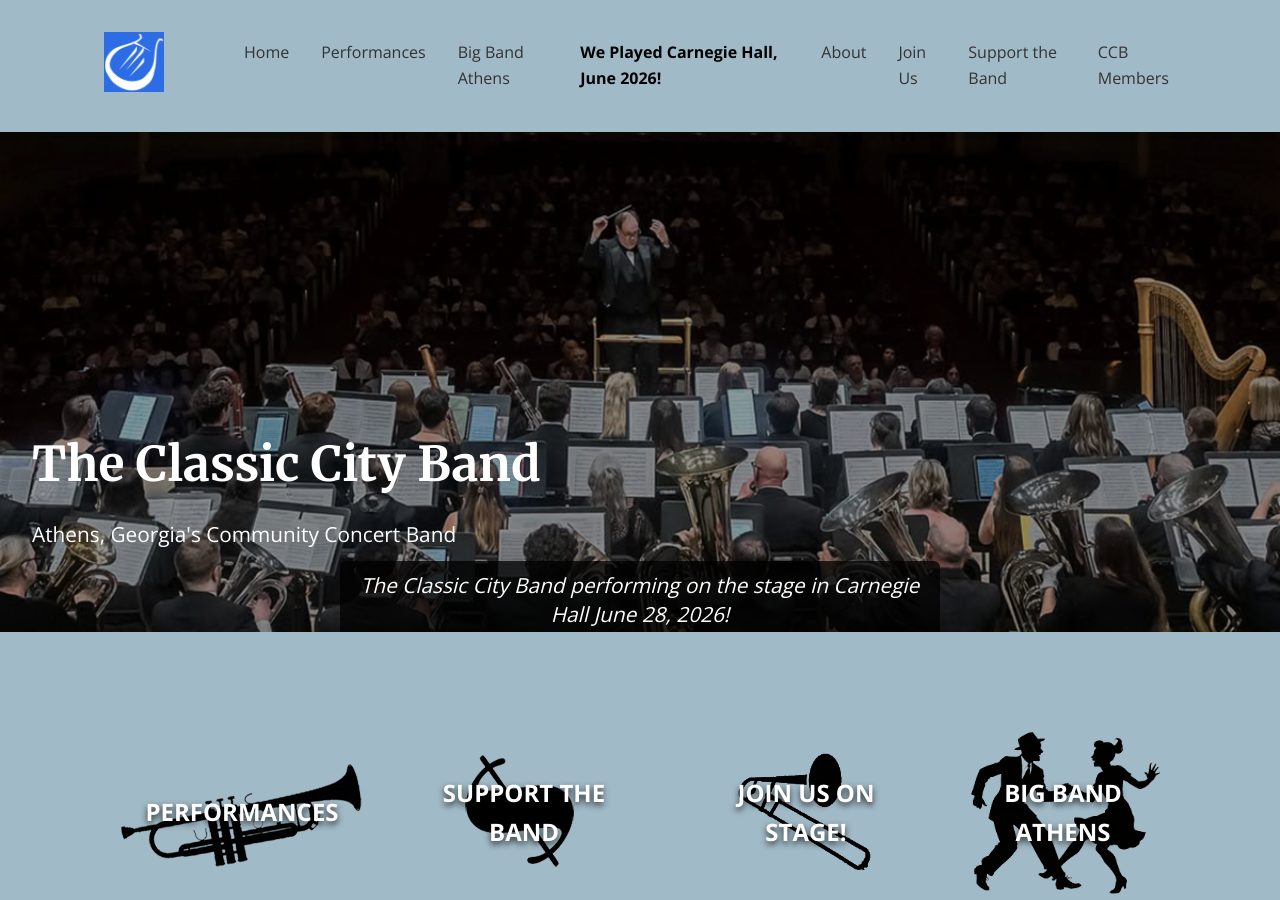
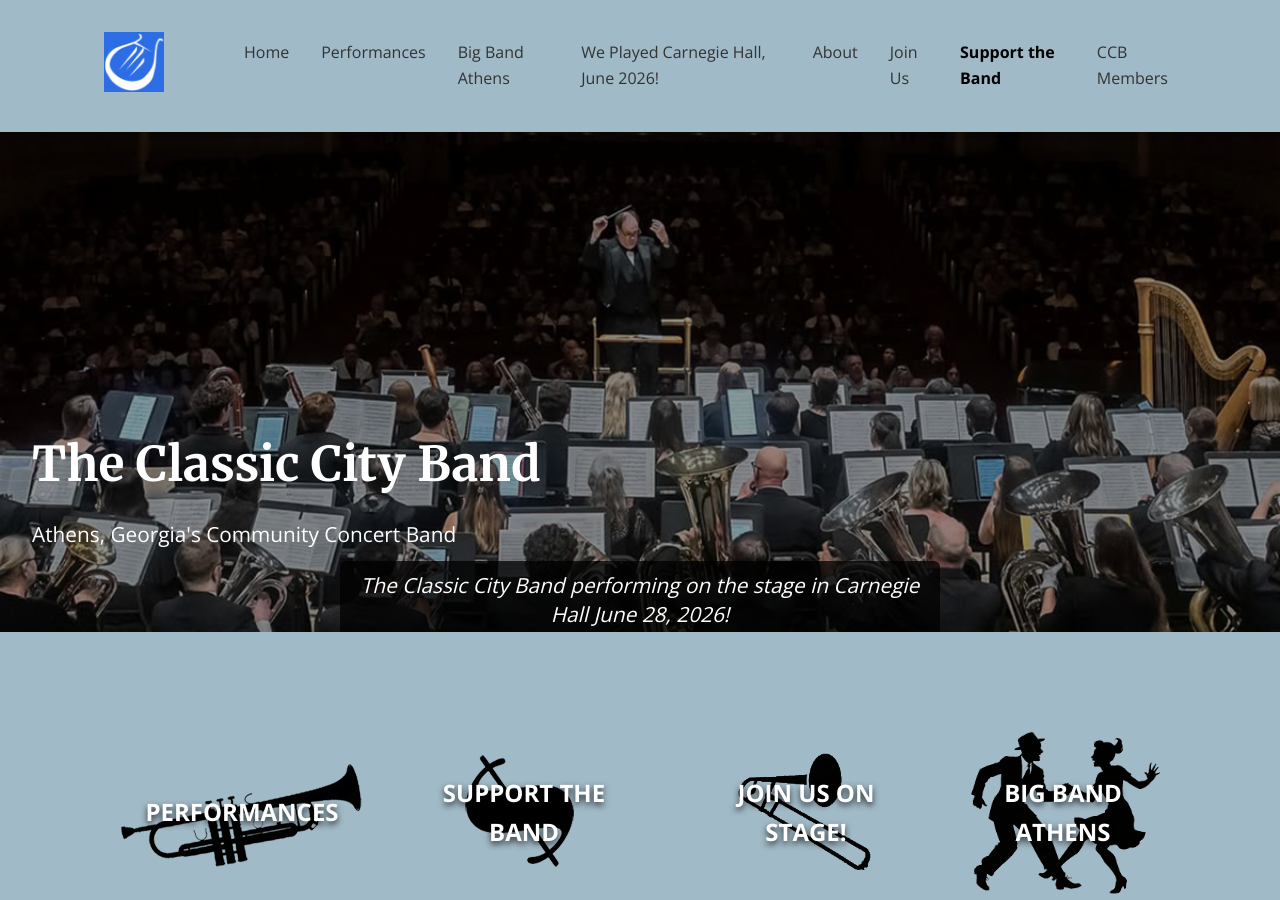
Before and after one commit to webmasterCCB/CCBwebsite, a Jekyll site: the page built from index.html, in a window 1280 px wide and 900 px high. Built offline with Jekyll 4.4.1, drawn with Linux system fonts in a browser that asks for light colours; comment, search, counter and statistics services are not loaded.

Commit message:
Update header.html

```diff
--- a/_includes/header.html
+++ b/_includes/header.html
@@ -9,10 +9,10 @@
         <li><a href="{{ '/' | relative_url }}">Home</a></li>
         <li><a href="{{ '/concerts' | relative_url }}">Performances</a></li>
         <li><a href="{{ '/bigbandathens' | relative_url }}">Big Band Athens</a></li>
-        <li><a href="{{ '/carnegie2026' | relative_url }}" style="color: #000000; font-weight: bold;">We Played Carnegie Hall, June 2026!</a></li>
+        <li><a href="{{ '/carnegie2026' | relative_url }}">We Played Carnegie Hall, June 2026!</a></li>
         <li><a href="{{ '/about' | relative_url }}">About</a></li>
         <li><a href="{{ '/join' | relative_url }}">Join Us</a></li>
-        <li><a href="{{ '/support' | relative_url }}">Support the Band</a></li>
+        <li><a href="{{ '/support' | relative_url }}" style="color: #000000; font-weight: bold;">Support the Band</a></li>
         <li><a href="{{ '/members' | relative_url }}">CCB Members</a></li>
       </ul>
     </nav>
```
